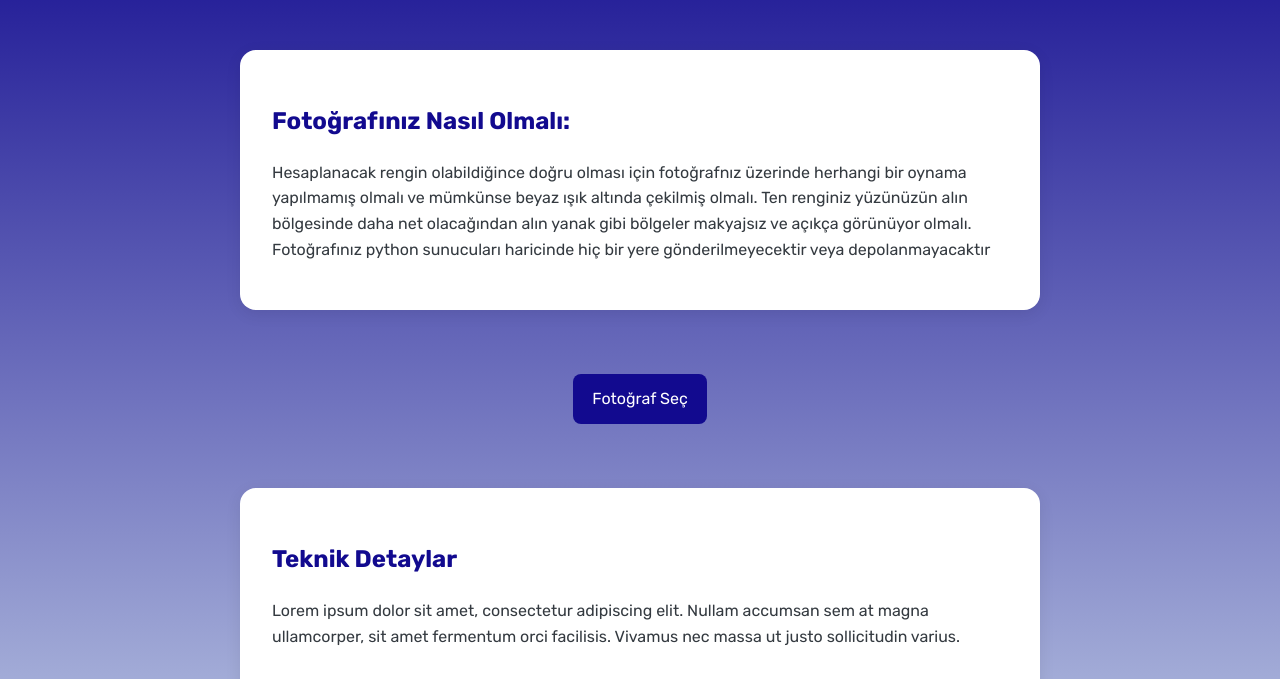
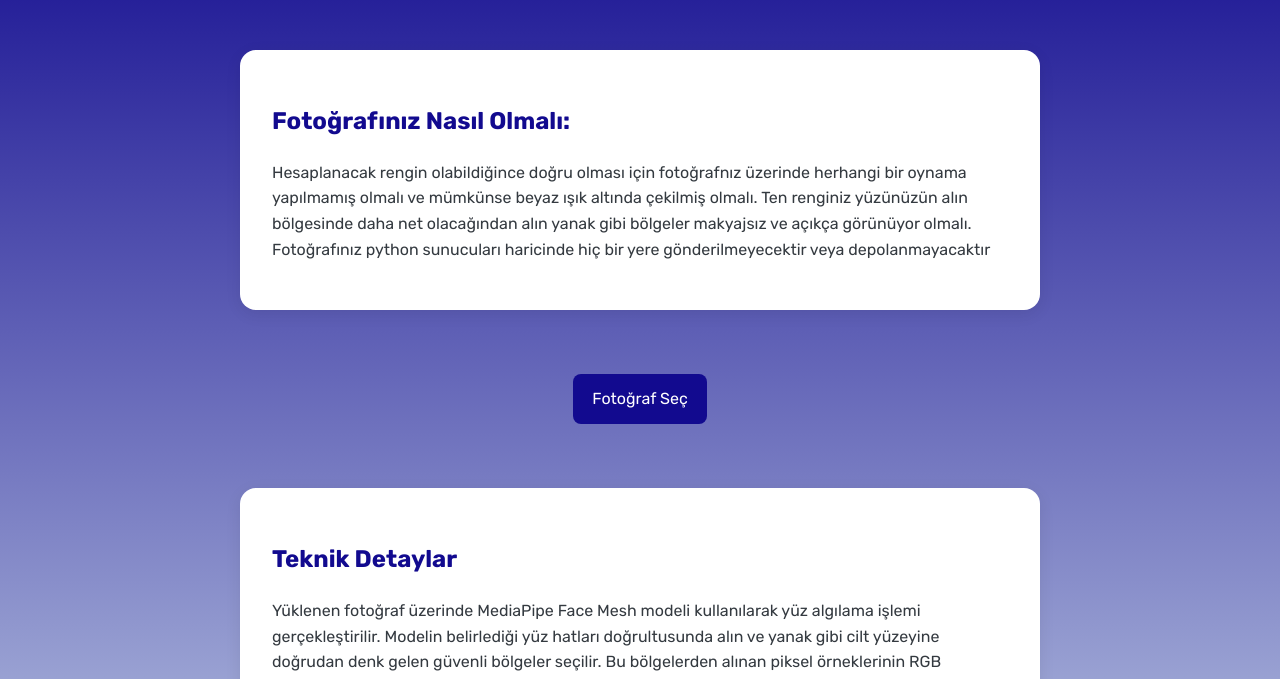
Before and after one commit to AhmetEfeYsr/skin, a plain HTML site: page index.html in a window 1280 px wide. Shown: the part 119-798 px from the top of the page. Drawn offline with Linux system fonts and the light colour scheme.

Commit message:
Update index.html

```diff
--- a/index.html
+++ b/index.html
@@ -243,7 +243,7 @@
 
     <section id="technical-details">
       <h2>Teknik Detaylar</h2>
-      <p>Lorem ipsum dolor sit amet, consectetur adipiscing elit. Nullam accumsan sem at magna ullamcorper, sit amet fermentum orci facilisis. Vivamus nec massa ut justo sollicitudin varius.</p>
+      <p>Yüklenen fotoğraf üzerinde MediaPipe Face Mesh modeli kullanılarak yüz algılama işlemi gerçekleştirilir. Modelin belirlediği yüz hatları doğrultusunda alın ve yanak gibi cilt yüzeyine doğrudan denk gelen güvenli bölgeler seçilir. Bu bölgelerden alınan piksel örneklerinin RGB değerleri analiz edilerek ortalama bir renk elde edilir. Elde edilen bu renk, hem HEX kodu olarak hem de önceden tanımlı aralıklara göre sınıflandırılmış açıklayıcı bir cilt tonu ismiyle birlikte sunulur.</p>
     </section>
   </main>
 
```
